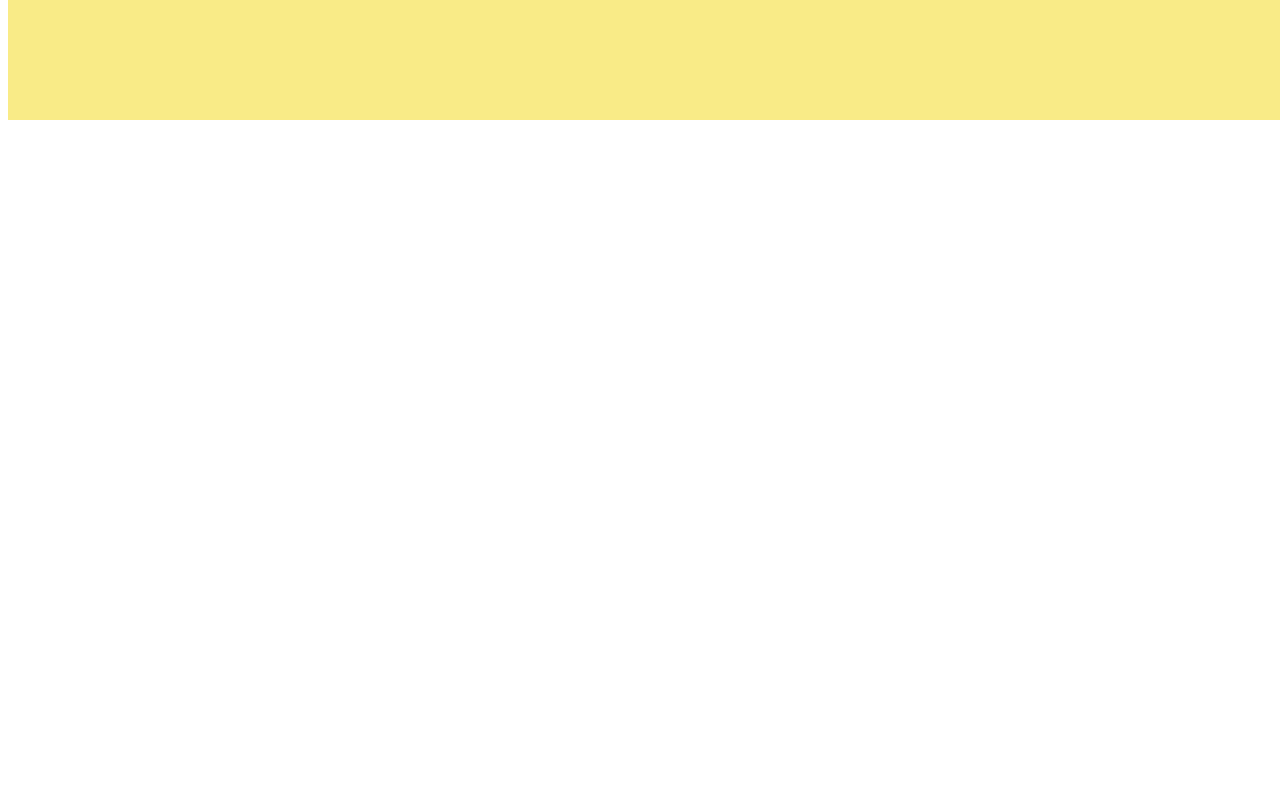
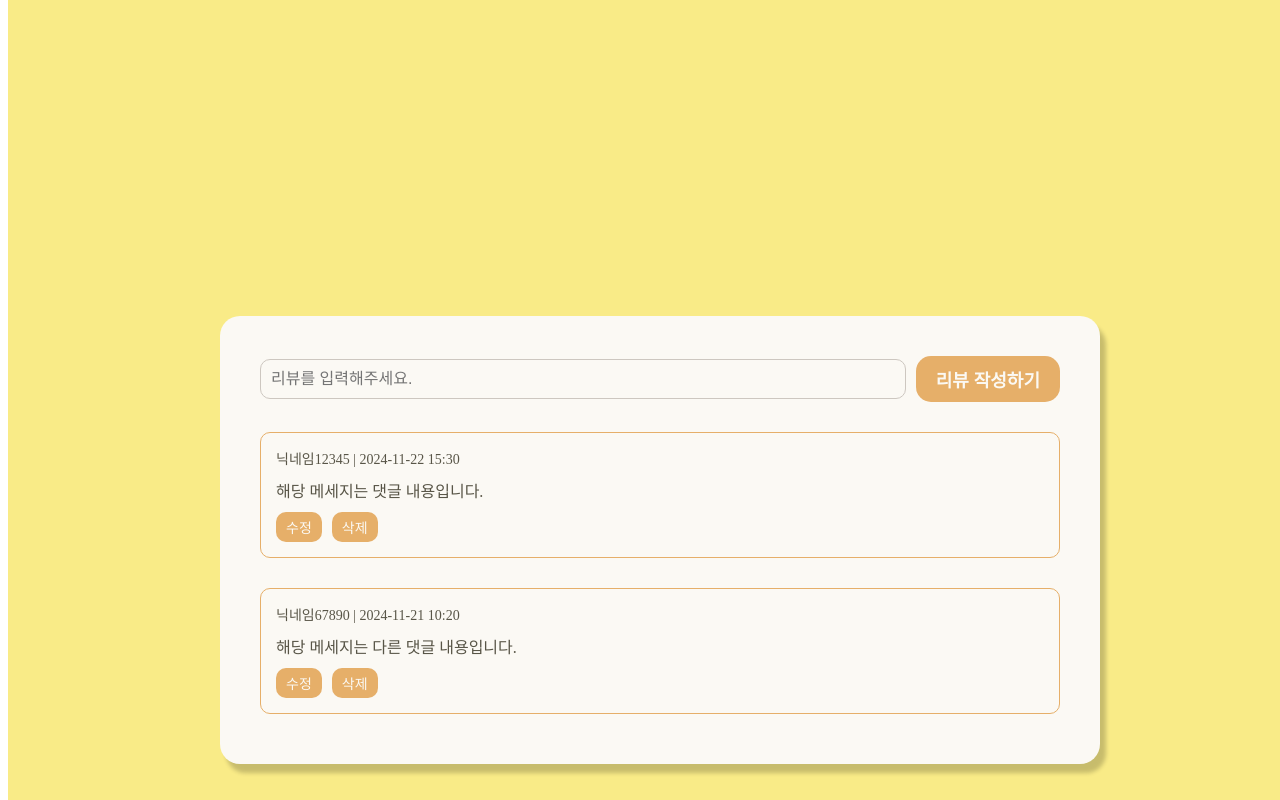
Before and after one commit to aaaange/DoTheZ_Plan, a Vue app in the folder front/: page /productdetail/1 in a window 1280 px wide. Shown: the part 1640-2440 px from the top of the page. Before the commit the page ends 1768 px from the top, so only its background shows below. Built offline with nearby package versions, Linux system fonts and the light colour scheme; no server answers.

Commit message:
feat(REVIEW): 리뷰 초안 프론트

```diff
--- a/front/src/views/ProductDetailView.vue
+++ b/front/src/views/ProductDetailView.vue
@@ -10,7 +10,7 @@
       <!-- 상품 이름 박스 -->
       <div class="product-name-box">
         <!-- 상품 이름 왼쪽에 이미지 추가 -->
-        <img class="product-image" src="" alt="상품 이미지" />
+        <img class="product-image" :src="productImageUrl" alt="상품 이미지" />
         <span class="product-name">{{ productInfo.fin_prdt_cd }}</span>
         <!-- 상품 가입 페이지로 이동 버튼을 상품 이름 옆에 배치 -->
         <button class="action-button">상품 가입 페이지로 이동</button>
@@ -29,6 +29,38 @@
       </div>
     </div>
   </div>
+
+   <!-- 리뷰 섹션 -->
+   <div class="review-page" style="width: 100%; min-height: 100vh; background: #F9EB87; display: flex; justify-content: center; align-items: center; padding: 20px;">
+    <div class="review-container" style="width: 800px; background: #FBF9F4; padding: 40px; border-radius: 20px; box-shadow: 6px 9px 4px rgba(0, 0, 0, 0.2);">
+      <!-- <h1 style="color: #585547; font-size: 32px; font-family: 'IBM Plex Sans KR', sans-serif; font-weight: 700; margin-bottom: 10px;">상품 상세 페이지</h1> -->
+
+      <!-- 리뷰 내용 입력 및 버튼 배치 -->
+      <div style="display: flex; align-items: center; margin-bottom: 20px;">
+        <input
+          id="review-content"
+          type="text"
+          v-model="newReviewContent"
+          placeholder="리뷰를 입력해주세요."
+          style="flex-grow: 1; padding: 10px; border: 1px solid #CDC7C0; border-radius: 10px; font-size: 16px; color: #585547; background: #FBF9F4;"
+        />
+        <button @click="submitReview" style="padding: 10px 20px; background: #E6AF69; color: #FBF9F4; border: none; border-radius: 15px; font-size: 18px; font-family: 'IBM Plex Sans KR', sans-serif; font-weight: 700; cursor: pointer; margin-left: 10px;">
+          리뷰 작성하기
+        </button>
+      </div>
+
+      <!-- 작성된 리뷰 목록 -->
+      <div v-for="(review, index) in reviews" :key="index" style="margin-top: 30px; padding: 15px; border: 1px solid #E6AF69; border-radius: 10px; margin-bottom: 10px; background: #FBF9F4;">
+        <div style="font-size: 14px; color: #585547;">{{ review.username }} | {{ review.date }}</div>
+        <div style="font-size: 16px; color: #585547; margin-top: 10px;">{{ review.content }}</div>
+        <div style="margin-top: 10px;">
+          <button @click="editReview(index)" style="padding: 5px 10px; background: #E6AF69; color: #FBF9F4; border: none; border-radius: 10px; font-size: 14px; cursor: pointer;">수정</button>
+          <button @click="deleteReview(index)" style="padding: 5px 10px; background: #E6AF69; color: #FBF9F4; border: none; border-radius: 10px; font-size: 14px; cursor: pointer; margin-left: 10px;">삭제</button>
+        </div>
+      </div>
+    </div>
+  </div>
+
 </template>
 
 <script>
@@ -39,6 +71,20 @@ export default {
   data() {
     return {
       productInfo: [],  // 전체 제품 리스트
+      productImageUrl: '', // 상품 이미지 URL 추가
+      newReviewContent: '', // 리뷰 내용
+      reviews: [
+        {
+          username: '닉네임12345',
+          date: '2024-11-22 15:30',
+          content: '해당 메세지는 댓글 내용입니다.'
+        },
+        {
+          username: '닉네임67890',
+          date: '2024-11-21 10:20',
+          content: '해당 메세지는 다른 댓글 내용입니다.'
+        }
+      ] // 리뷰 목록
     };
   },
   mounted() {
@@ -53,14 +99,37 @@ export default {
         const response = await axios.get(`http://127.0.0.1:8000/product/product_detail/${productCode}`);
         const info = response.data;
         this.productInfo = info;  // 상품 상세 정보를 저장
+        this.productImageUrl = info.product_image_url; // 상품 이미지 URL 저장
         console.log(info)
       } catch (error) {
         console.error("Error fetching product data:", error);
-      } finally {
-        this.isLoading = false;  // 로딩이 끝났음을 표시
       }
     },
-  },
+
+    submitReview() {
+      if (!this.newReviewContent) return;
+      this.reviews.push({
+        username: '새로운 사용자',
+        date: new Date().toLocaleString(),
+        content: this.newReviewContent
+      });
+      this.newReviewContent = '';
+    },
+
+    editReview(index) {
+      const updatedContent = prompt('수정할 내용을 입력하세요:', this.reviews[index].content);
+      if (updatedContent !== null) {
+        this.reviews[index].content = updatedContent;
+        this.reviews[index].date = new Date().toLocaleString();
+      }
+    },
+
+    deleteReview(index) {
+      if (confirm('정말 삭제하시겠습니까?')) {
+        this.reviews.splice(index, 1);
+      }
+    }
+  }
 };
 </script>
 
@@ -158,15 +227,12 @@ export default {
 .product-info-text {
   font-size: 18px;
   color: #585547;
-  font-family: "IBM Plex Sans KR", sans-serif;
-  font-weight: 400;
 }
 
 /* 버튼 섹션 */
 .button-container {
-  margin-top: 40px;
   display: flex;
-  justify-content: flex-end; /* 오른쪽 정렬 */
+  justify-content: center;
 }
 
 .action-button {
```
